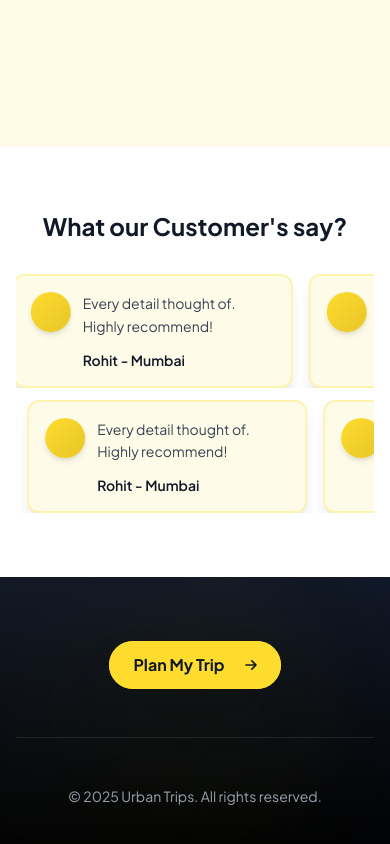
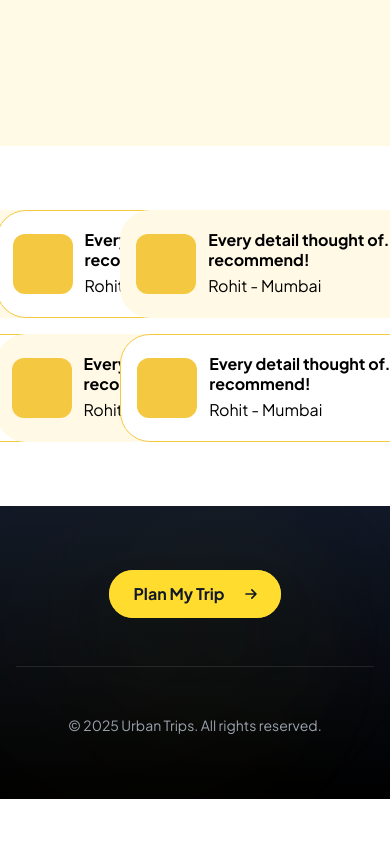
Before and after one commit to urbantrips/ut-client, a Next.js app: page / in a window 390 px wide. Shown: the part 9062-9906 px from the top of the page. After the commit the page ends 9861 px from the top, so only its background shows below. Built offline with nearby package versions, Linux system fonts and the light colour scheme.

Commit message:
update testimonial ui

```diff
--- a/src/components/features/testimonials-section.tsx
+++ b/src/components/features/testimonials-section.tsx
@@ -1,106 +1,57 @@
-'use client';
-
-import { motion } from 'framer-motion';
-
-const testimonials = [
-  {
-    name: 'Rohit',
-    location: 'Mumbai',
-    review: 'Every detail thought of. Highly recommend!',
-  },
-  {
-    name: 'Rohit',
-    location: 'Mumbai',
-    review: 'Every detail thought of. Highly recommend!',
-  },
-  {
-    name: 'Rohit',
-    location: 'Mumbai',
-    review: 'Every detail thought of. Highly recommend!',
-  },
-  {
-    name: 'Rohit',
-    location: 'Mumbai',
-    review: 'Every detail thought of. Highly recommend!',
-  },
-  {
-    name: 'Rohit',
-    location: 'Mumbai',
-    review: 'Every detail thought of. Highly recommend!',
-  },
-  {
-    name: 'Rohit',
-    location: 'Mumbai',
-    review: 'Every detail thought of. Highly recommend!',
-  },
-];
-
-const TestimonialCard = ({ testimonial }: { testimonial: typeof testimonials[0] }) => (
-  <motion.div
-    className="bg-yellow-50 border-2 border-primary/30 rounded-xl p-4 sm:p-6 flex gap-3 sm:gap-4 items-start flex-shrink-0 w-[280px] sm:w-80 shadow-lg hover:shadow-2xl transition-all duration-300 group relative overflow-hidden"
-    whileHover={{ scale: 1.02, y: -5 }}
-  >
-    {/* Background gradient on hover */}
-    <div className="absolute inset-0 bg-gradient-to-br from-primary/10 to-transparent opacity-0 group-hover:opacity-100 transition-opacity duration-300" />
-
-    <motion.div
-      className="w-10 h-10 sm:w-12 sm:h-12 bg-gradient-to-br from-primary to-primary-600 rounded-full flex-shrink-0 relative z-10 shadow-md"
-      whileHover={{ rotate: 360 }}
-      transition={{ duration: 0.6 }}
-    />
-    <div className="flex-1 relative z-10">
-      <p className="text-sm sm:text-base text-gray-700 mb-3 sm:mb-4 leading-relaxed">{testimonial.review}</p>
-      <p className="text-sm sm:text-base font-semibold text-gray-900">
-        {testimonial.name} - {testimonial.location}
-      </p>
-    </div>
-  </motion.div>
-);
-
 export function TestimonialsSection() {
-  // Split testimonials into top and bottom rows
-  const topRow = testimonials.slice(0, 3);
-  const bottomRow = testimonials.slice(3, 6);
-
-  // Duplicate for seamless loop
-  const topRowDuplicated = [...topRow, ...topRow];
-  const bottomRowDuplicated = [...bottomRow, ...bottomRow];
+  const testimonials = [
+    { name: "Rohit", location: "Mumbai" },
+    { name: "Rohit", location: "Mumbai" },
+    { name: "Rohit", location: "Mumbai" },
+    { name: "Rohit", location: "Mumbai" },
+    { name: "Rohit", location: "Mumbai" },
+    { name: "Rohit", location: "Mumbai" },
+  ];
 
   return (
-    <section className="py-16 px-4 bg-white overflow-hidden">
+    <section className="py-16 px-4 bg-white">
       <div className="max-w-7xl mx-auto">
-        <motion.h2
-          initial={{ opacity: 0, y: 20 }}
-          whileInView={{ opacity: 1, y: 0 }}
-          viewport={{ once: true }}
-          transition={{ duration: 0.6 }}
-          className="text-2xl sm:text-3xl md:text-4xl font-bold text-gray-900 mb-8 sm:mb-12 text-center px-2"
-        >
-          What our Customer&apos;s say?
-        </motion.h2>
+        <div className="grid grid-cols-3 gap-4 justify-items-center">
+          {testimonials.map((testimonial, index) => {
+            const isYellowBackground = index % 2 === 0;
 
-        {/* Top row - marquee to the right */}
-        <div className="mb-3 sm:mb-4 overflow-hidden min-w-0 w-full">
-          <div
-            className="flex gap-4 sm:gap-6 animate-marquee"
-            style={{ width: 'fit-content' }}
-          >
-            {topRowDuplicated.map((testimonial, index) => (
-              <TestimonialCard key={`top-${index}`} testimonial={testimonial} />
-            ))}
-          </div>
-        </div>
+            return (
+              <div
+                key={index}
+                className="flex items-center"
+                style={{
+                  width: '399px',
+                  height: '108px',
+                  borderRadius: '30px',
+                  backgroundColor: isYellowBackground ? '#FFF9E6' : 'white',
+                  border: isYellowBackground ? 'none' : '1px solid #F5C842',
+                  padding: '16px',
+                  gap: '12px',
+                }}
+              >
+                {/* Avatar/Icon */}
+                <div
+                  className="flex-shrink-0"
+                  style={{
+                    width: '60px',
+                    height: '60px',
+                    borderRadius: '12px',
+                    backgroundColor: '#F5C842',
+                  }}
+                />
 
-        {/* Bottom row - marquee to the left */}
-        <div className="overflow-hidden min-w-0 w-full">
-          <div
-            className="flex gap-4 sm:gap-6 animate-marquee-reverse"
-            style={{ width: 'fit-content' }}
-          >
-            {bottomRowDuplicated.map((testimonial, index) => (
-              <TestimonialCard key={`bottom-${index}`} testimonial={testimonial} />
-            ))}
-          </div>
+                {/* Text Content */}
+                <div className="flex-1 flex flex-col justify-center min-w-0">
+                  <p className="font-bold text-black text-base leading-tight mb-1">
+                    Every detail thought of. Highly recommend!
+                  </p>
+                  <p className="text-black text-base">
+                    {testimonial.name} - {testimonial.location}
+                  </p>
+                </div>
+              </div>
+            );
+          })}
         </div>
       </div>
     </section>
```
